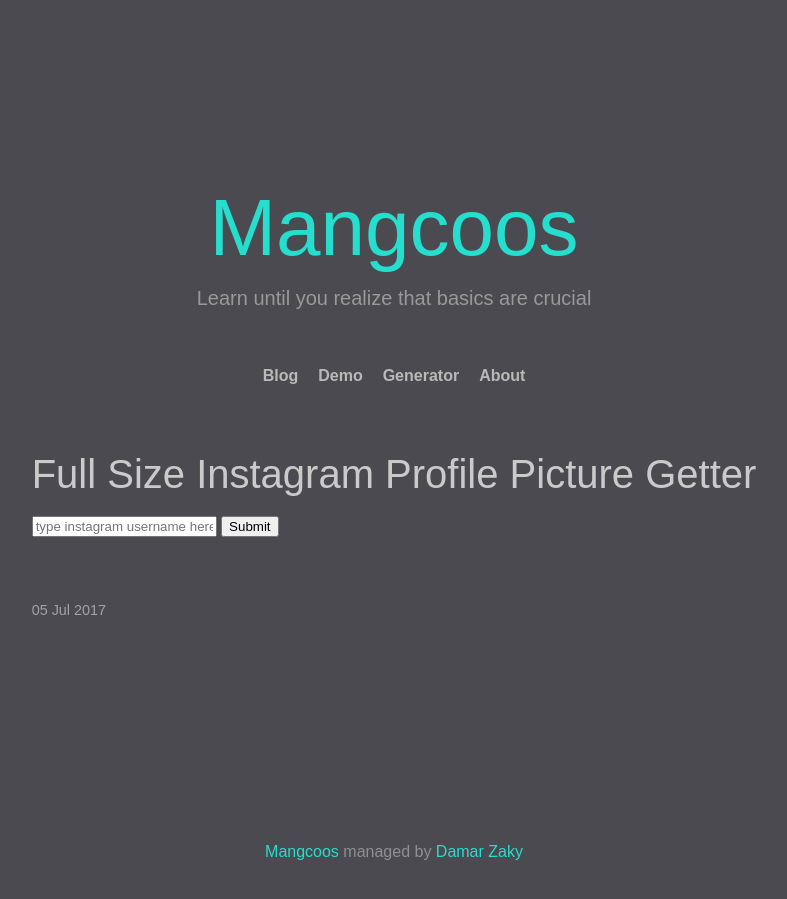
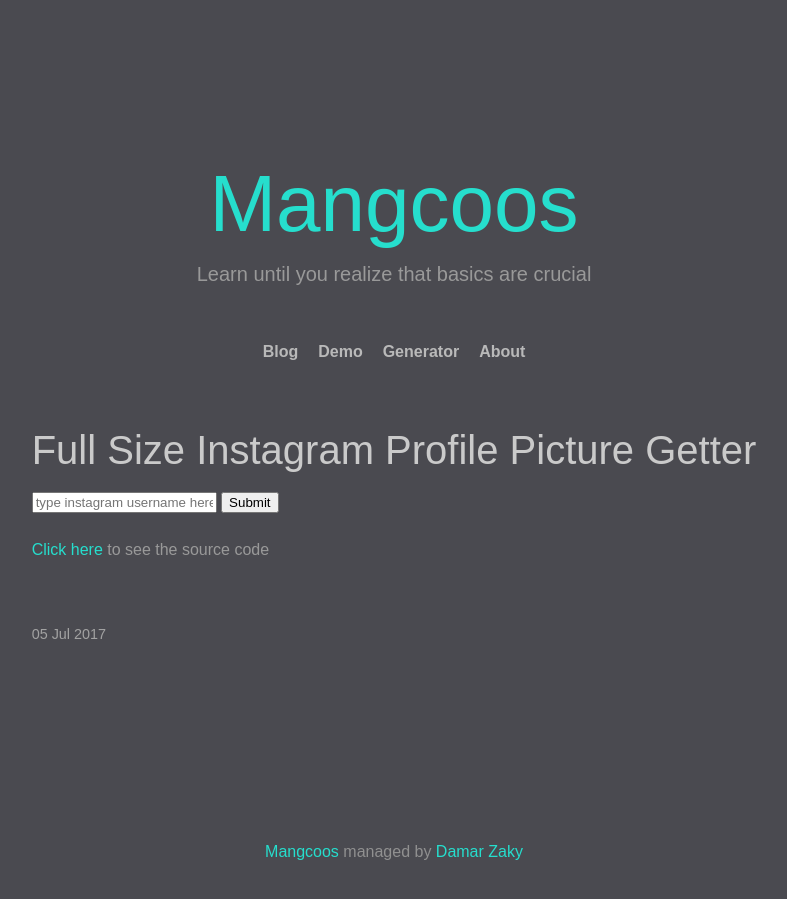
Before and after one commit to damzaky/damzaky.github.io, a Jekyll site: the page built from _generator/2017-07-05-Full-Size-Instagram-Profile-Picture-Getter.html, in a window 1280 px wide. Shown: the whole page, without its empty margins (246-1033 px from the left). Built offline with Jekyll 4.4.1, drawn with Linux system fonts in a browser that asks for light colours.

Commit message:
Update 2017-07-05-Full-Size-Instagram-Profile-Picture-Getter.html

```diff
--- a/_generator/2017-07-05-Full-Size-Instagram-Profile-Picture-Getter.html
+++ b/_generator/2017-07-05-Full-Size-Instagram-Profile-Picture-Getter.html
@@ -9,6 +9,8 @@ tipe: generator
   Submit
 </button>
 <div id='resu'></div>
+<br/>
+<a href='https://github.com/Damzaky/Full-Size-Instagram-Profile-Picture-Getter'>Click here</a> to see the source code
 <script>
 function sho() {
 var de = (document.getElementById('inp').value);
```
